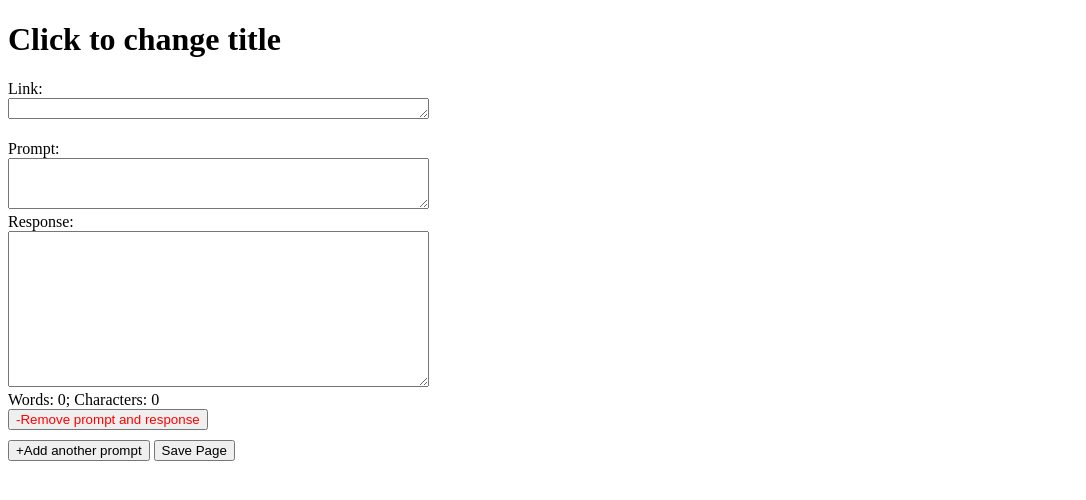
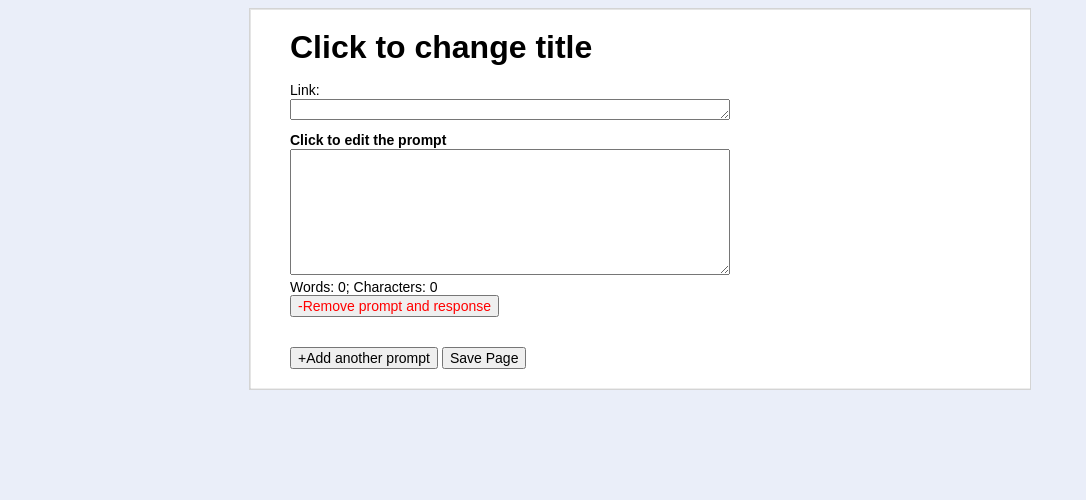
Before and after one commit to cpuchi/promptHelper, a plain HTML site: page index.html in a window 1280 px wide. Shown: the whole page, without its empty margins (0-1086 px from the left). Drawn offline with Linux system fonts and the light colour scheme.

Commit message:
Adds new style

```diff
--- a/promptHelper.html
+++ b/index.html
@@ -4,26 +4,56 @@
 	<title>Prompt Helper</title>
 	<meta http-equiv="Content-Type" content="text/html; charset=utf-8">
 	<style>
+		body {
+			background-color: #EAEEF9;
+		}
+		textarea {
+			width: 434px;
+			resize: vertical;
+			font-size: 13px;
+			font-family: Sans-Serif;
+		}
+		.text {
+			font-size: 14px;
+			font-family: Sans-Serif;
+		}
+		.prompt{
+			font-weight:bold;
+			cursor: pointer;
+		}
+		.promptInput {
+			display: none;
+		}
+		#container {
+			margin: 0 auto;
+			max-width: 700px;
+			min-width: 280px;
+			width: 100%;
+			border: 1px solid #ccc;
+			border-color: rgb(212,212,212);
+			background-color: rgb(255,255,255);
+			padding: 20px 40px;
+			box-shadow: inset 1px 1px 0 rgba(0,0,0,.1),inset 0 -1px 0 rgba(0,0,0,.07);
+			border-color: rgb(212, 212, 212);
+		}
 		#link{
 			margin: 0 0 7px 0;
-		}
-		#title{
-			margin: 0 0 15px 0;
 		}
 		.removeSection {
 			color: red;
 		}
 		.response {
-			margin: 10px 0;
+			margin: 0 0 30px 0;
 		}
-		#titleText {
+		.title {
 			cursor: pointer;
-		}
-		#titleInput {
-			font-family: serif;
-			display: none;
+			margin: 0 0 15px 0;
 			font-size: 32px;
 			font-weight: bold;
+			font-family: Sans-Serif;
+		}
+		#titleInput{
+			display: none;
 		}
 	</style>
 	<script type="text/javascript">
@@ -40,13 +70,12 @@
 		function addPrompt(){
 			document.getElementById("responses").insertAdjacentHTML("beforeend",''+
 				'<div class="response">'+
-					'Prompt: <br><textarea rows="3" cols="50" class="prompt save"></textarea><br>'+
-					'Response:<br>'+
-					'<textarea rows="10" cols="50" class="responseText save"></textarea>'+
+					'<span class="prompt text" onclick="changePrompt(this)">Click to edit the prompt</span>'+
+					'<textarea rows="8" cols="0" class="promptInput save" onblur="showPrompt(this)"></textarea><br>'+
+					'<textarea rows="8" cols="0" class="responseText save"></textarea>'+
 					'<br>'+
-					'Words: <span class="words">0</span>; Characters: <span class="characters">0</span>'+
-					'<br>'+
-					'<button class="removeSection" onclick="removeSection(this)">-Remove prompt and response</button>'+
+					'<div class="text wordcount">Words: <span class="words">0</span>; Characters: <span class="characters">0</span></div>'+
+					'<button class="removeSection text" onclick="removeSection(this)">-Remove prompt and response</button>'+
 				'</div>'
 			);
 		}
@@ -64,17 +93,10 @@
 
 		document.onkeyup = function(e){
 			var input = e.target;
-			if (input.className.indexOf("response") > -1){
-				var children = input.parentNode.children;
-				for (var i = 0; i < children.length; i++){
-					var child = children.item(i);
-					if (child.className.indexOf("characters") > -1){
-						child.textContent = input.value.length;
-					}
-					if (child.className.indexOf("words") > -1){
-						child.textContent = countWords(input.value);
-					}
-				}
+			if (input.className.indexOf("responseText") > -1){
+				var parent = input.parentNode;
+				parent.getElementsByClassName('characters')[0].textContent = input.value.length;
+				parent.getElementsByClassName('words')[0].textContent = countWords(input.value);
 			}
 
 			if (input.className.indexOf("save") > -1){
@@ -107,7 +129,7 @@
 				}
 				else {
 					var outer = go.outerHTML;
-					var index = outer.indexOf('href');f
+					var index = outer.indexOf('href');
 					if (index > -1){
 						outer = outer.substring(0, outer.indexOf("href")) + ">" + go.innerHTML + "</a>"
 						go.outerHTML = outer;
@@ -160,6 +182,25 @@
 			document.title = title.textContent;
 		}
 
+		function changePrompt(prompt){
+			prompt.style.display = "none";
+			var parent = prompt.parentNode;
+			var promptInput = parent.getElementsByClassName("promptInput")[0];
+			promptInput.textContent = prompt.textContent;
+			promptInput.style.display = "block";
+			promptInput.promptNode = prompt;
+			promptInput.focus();
+		}
+
+		function showPrompt(promptInput){
+			if (promptInput.innerHTML === ""){
+				promptInput.innerHTML = "Click to change prompt";
+			}
+			promptInput.style.display = "none";
+			promptInput.promptNode.style.display = "";
+			promptInput.promptNode.innerHTML = promptInput.innerHTML;
+		}
+
 		function save(){
 			var html = document.documentElement.innerHTML;
 			var uri = "data:text/html;charset=utf-8," + escape(html);
@@ -176,37 +217,24 @@
 		}
 
 		window.onbeforeunload = function (e) {
-			var current = removeBodyClasses(document.documentElement.innerHTML);
-			var last = removeBodyClasses(document.lastState);
-			if (current !== last){
+			if (document.documentElement.innerHTML !== document.lastState){
 				document.lastState = document.documentElement.innerHTML;
 			  	return "You have made changes to this page."
 			}
 		};
-
-		function removeBodyClasses(html){
-			return html.replace(/<body onload="setupPage\(\)" .*?>/, '<body onload="setupPage()">');
-		};
 	</script>
 </head>
 <body onload="setupPage()">
-	<div id="title">
-		<h1 id="titleText" onclick="changeTitle()">Click to change title</h1>
-		<input id="titleInput" onblur=showTitle(this)></input>
+	<div id="container">
+		<div id="title">
+			<h1 class="title" id="titleText" onclick="changeTitle()">Click to change title</h1>
+			<input class="title" id="titleInput" onblur=showTitle(this)></input>
+		</div>
+		<a id="goto" class=text>Link:</a><br><textarea rows="1" cols="50" id="link" class="save"></textarea>
+		<div id="responses">
+		</div>
+		<button id="addPrompt" onclick="addPrompt()" class="text">+Add another prompt</button>
+		<button id="save" onclick="save()" class="text">Save Page</button>
 	</div>
-	<a id="goto">Link</a>:<br><textarea rows="1" cols="50" id="link" class="save" width="339px"></textarea>
-	<div id="responses">
-<!-- 		<div class="response">
-			Prompt: <br><textarea rows="3" cols="50" class="prompt save"></textarea><br>
-			Response:<br>
-			<textarea rows="10" cols="50" class="responseText save"></textarea>
-			<br>
-			Words: <span class="words">0</span>; Characters: <span class="characters">0</span>
-			<br>
-			<button class="removeSection" onclick="removeSection(this)">-Remove prompt and response</button>
-		</div> -->
-	</div>
-	<button id="addPrompt" onclick="addPrompt()">+Add another prompt</button>
-	<button id="save" onclick="save()">Save Page</button>
 </body>
 </html>
```
